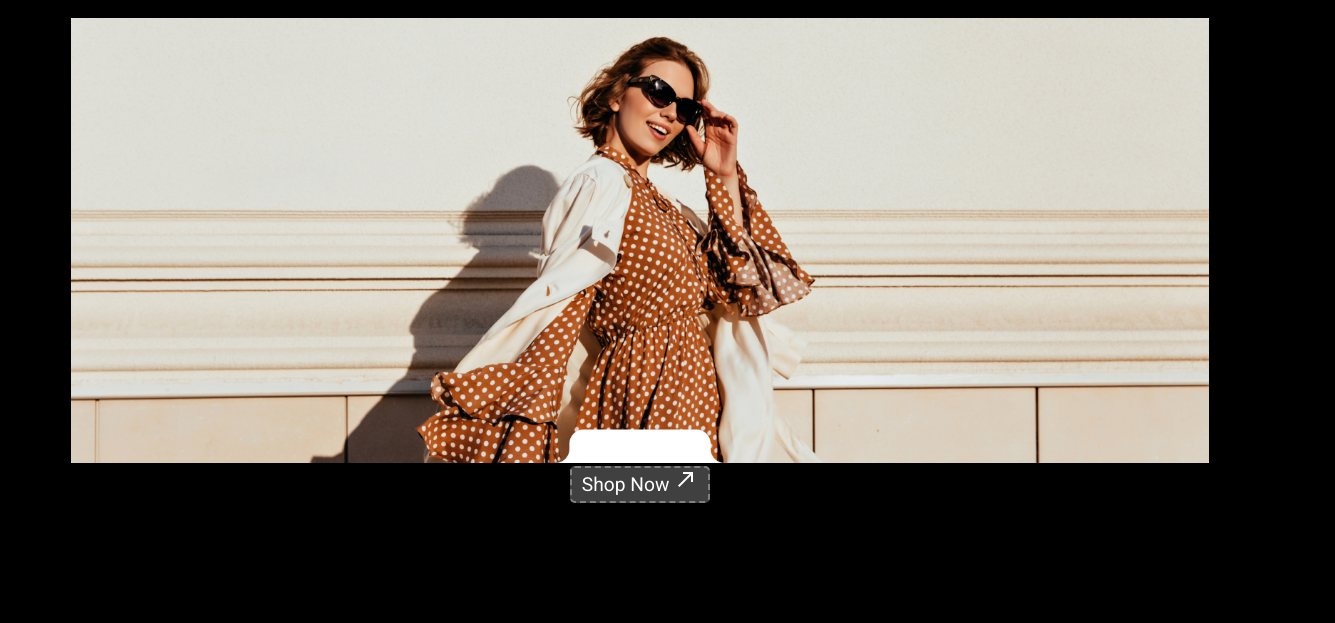
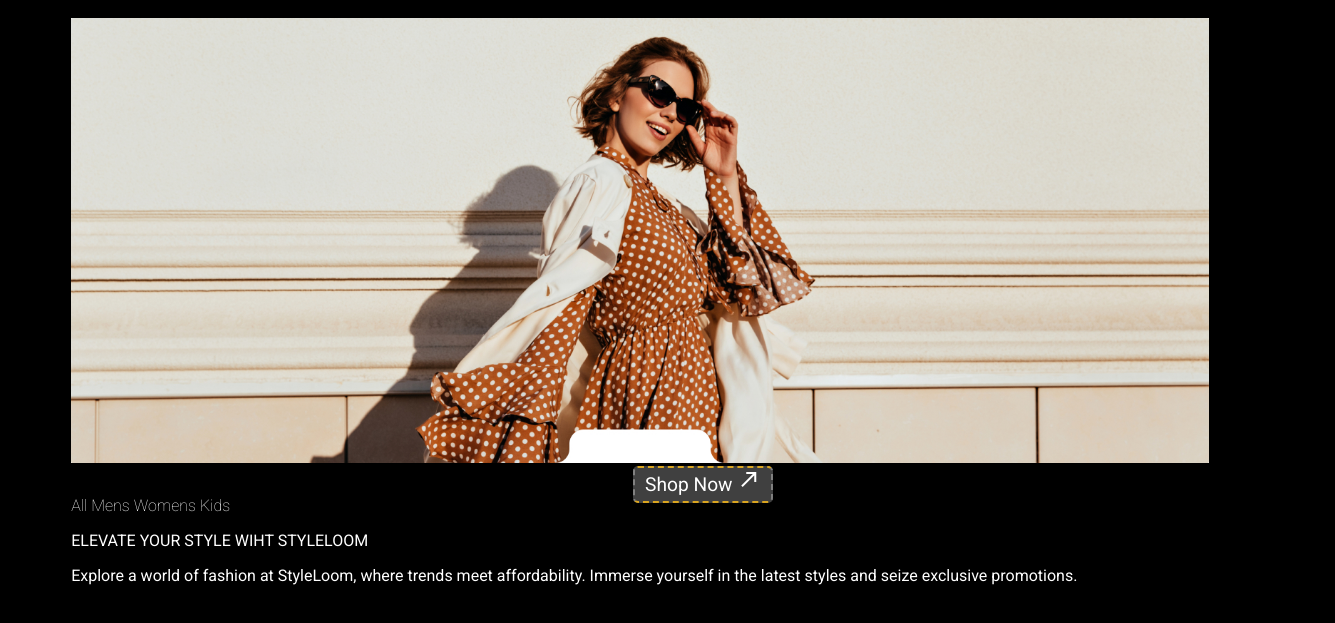
Before and after one commit to evelinbellido/real-estate-website, a plain HTML site: page index.html in a window 1280 px wide. Shown: the part 75-698 px from the top of the page, 1335 px wide, since content can reach past the window. Drawn offline with nearby package versions, Linux system fonts and the light colour scheme.

Commit message:
first section

```diff
--- a/index.html
+++ b/index.html
@@ -43,7 +43,21 @@
                             </span>
                     </a>
                 </div>
-            </section>
+                <section class="container">
+                    <div class="text">
+                        <a href="">All</a>
+                        <a href="">Mens</a>
+                        <a href="">Womens</a>
+                        <a href="">Kids</a>
+                        <p>ELEVATE YOUR STYLE WIHT STYLELOOM</p>
+                        <P>Explore a world of fashion at StyleLoom, where trends meet affordability. Immerse yourself in the latest styles and seize exclusive promotions.</P>
+                    </div>
+                    <div class="data">
+
+                    </div>
+                </section>
+                </section>
+
         </main>
 </body>
 </html>
--- a/style.css
+++ b/style.css
@@ -6,7 +6,6 @@
 
 body {
     box-sizing: border-box;
-    text-align: center;
     background-color: black;
     font-family: "Roboto", sans-serif;
 }
@@ -79,11 +78,17 @@ a {
     border-radius: 5px;
 }
 
-.main-container img {
+.main-container  {
+    margin: 0 5%;
+    width: 100%;
+}
+
+.main-container img{
     width: 90%;
 }
 
 .button-shop-now {
+    text-align: center;
 }
 
 .button-shop-now a {
@@ -92,5 +97,13 @@ a {
     border: 2px dashed gray;
     font-size: larger;
     border-radius: 5px;
+    border-color:  goldenrod gray goldenrod gray;
     background-color: #404040;
 }
+
+.container {
+    color: white;
+    & .text a{
+        font-weight: lighter;
+    }
+}
```
